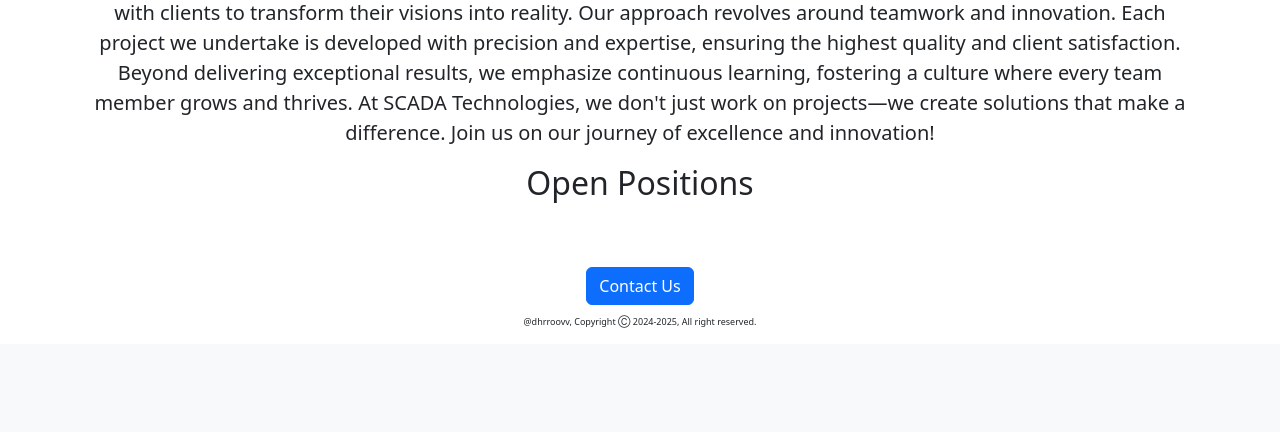
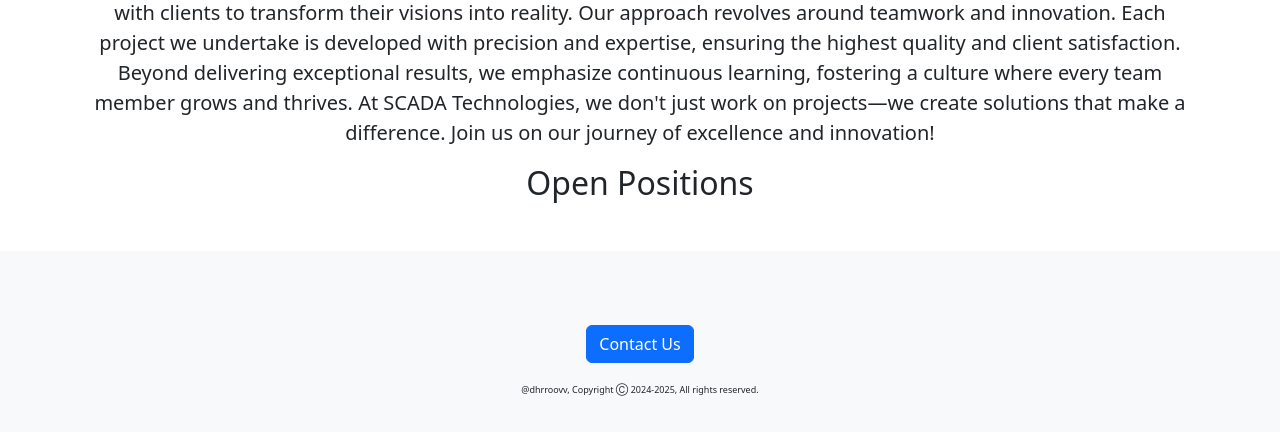
Before and after one commit to dhruv-yadav-nitj/Career-Website-Flask, a Flask app: template templates/index.html in a window 1280 px wide. Shown: the part 648-1080 px from the top of the page. Before the commit the page ends 976 px from the top, so only its background shows below. Run offline with Flask 3, Linux system fonts and the light colour scheme; the template is opened without the code that fills it, so the values that code supplies are empty.

Commit message:
updated footer --made visual changes

```diff
--- a/templates/footer.html
+++ b/templates/footer.html
@@ -1,8 +1,41 @@
-<div style="margin-top: 5%;">
-  <div style="text-align: center; margin-bottom: 10px;">
-    <a href="mailto:dhruv.nitj@gmail.com" class="btn btn-primary">Contact Us</a>
-  </div>
-  <div style="text-align: center;">
-    <p style="font-size: xx-small;">@dhrroovv, Copyright Ⓒ 2024-2025, All right reserved.</p>
-  </div>
-</div>
+<!DOCTYPE html>
+<html lang="en">
+<head>
+    <meta charset="UTF-8">
+    <meta name="viewport" content="width=device-width, initial-scale=1.0">
+    <title>Footer Example</title>
+    <link href="https://cdn.jsdelivr.net/npm/bootstrap@5.3.3/dist/css/bootstrap.min.css" rel="stylesheet" integrity="sha384-QWTKZyjpPEjISv5WaRU9OFeRpok6YctnYmDr5pNlyT2bRjXh0JMhjY6hW+ALEwIH" crossorigin="anonymous">
+    <style>
+        html, body {
+            height: 100%;
+        }
+
+        body {
+            display: flex;
+            flex-direction: column;
+        }
+
+        .content {
+            flex: 1; /* Fills remaining space */
+        }
+
+        footer {
+            background-color: #f8f9fa;
+            padding: 10px 0;
+        }
+    </style>
+</head>
+<body>
+    <div class="content">
+        <!-- Page Content -->
+        <div class="container" style="margin-top: 5%;">
+            <div style="text-align: center; margin-bottom: 10px;">
+                <a href="mailto:dhruv.nitj@gmail.com" class="btn btn-primary">Contact Us</a>
+            </div>
+        </div>
+    </div>
+    <footer class="text-center">
+        <p style="font-size: xx-small;">@dhrroovv, Copyright Ⓒ 2024-2025, All rights reserved.</p>
+    </footer>
+</body>
+</html>
--- a/templates/index.html
+++ b/templates/index.html
@@ -42,6 +42,8 @@
             </div> -->
         </div>
     </div>
-    {% include 'footer.html' %}
+    <footer class="text-center">
+        {% include 'footer.html' %}
+    </footer>
 </body>
 </html>
```
